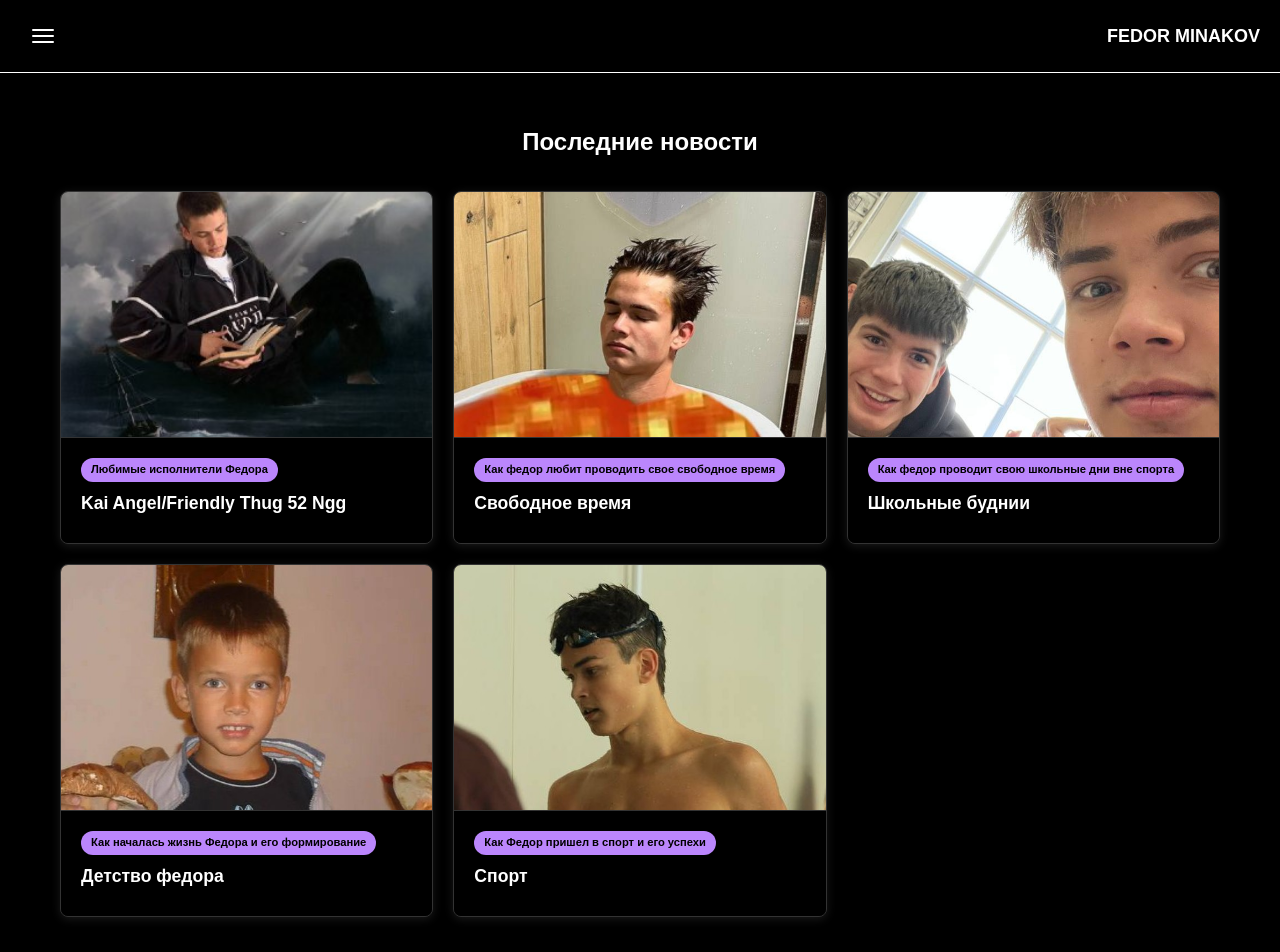
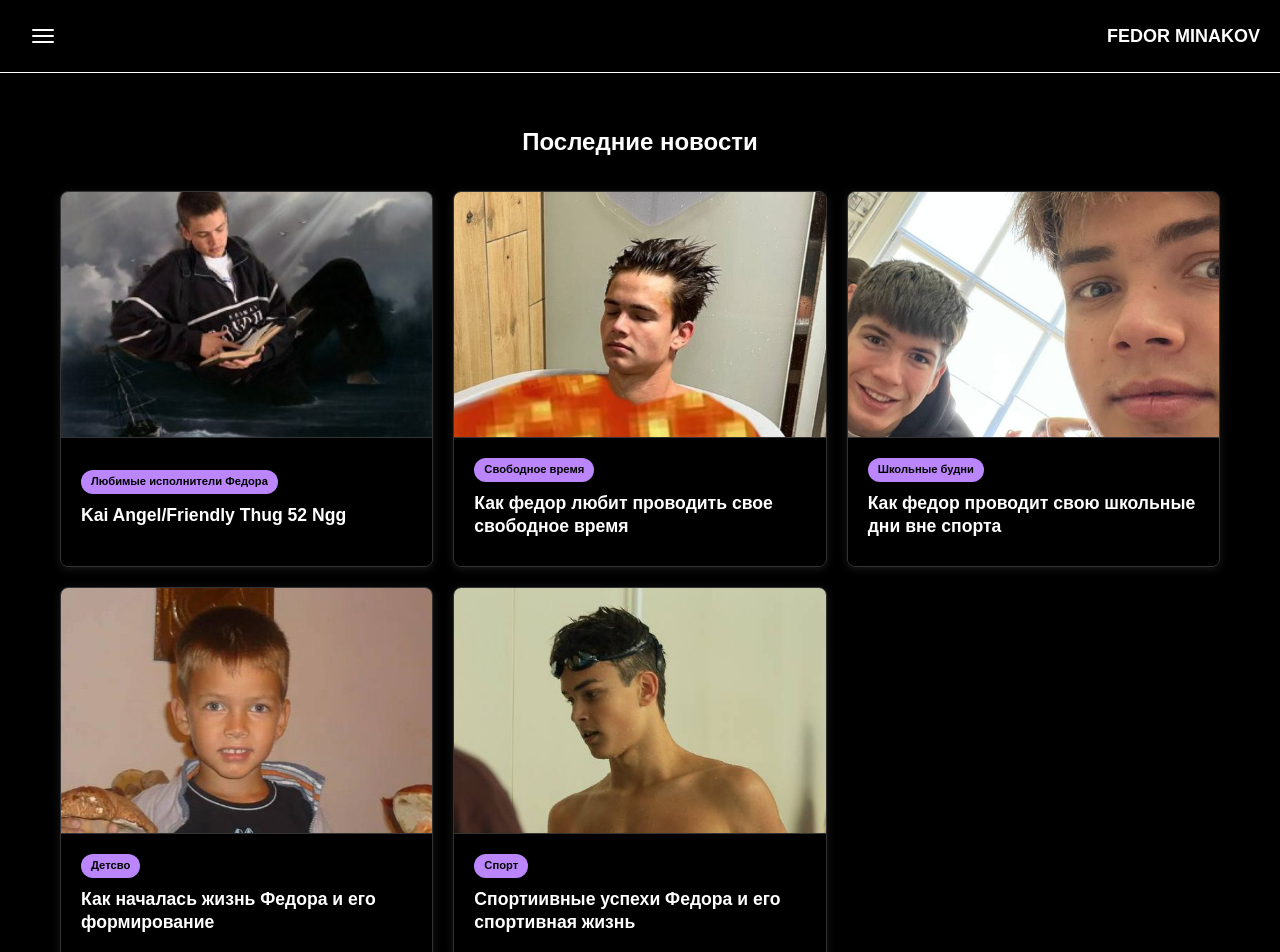
Before and after one commit to 1220maliar/FEDOR-MINAKOV, a React (Create React App) app: page / in a window 1280 px wide. Shown: the top 952 px of the page. Built offline with nearby package versions, Linux system fonts and the light colour scheme.

Commit message:
Изменение текста

```diff
--- a/src/App.js
+++ b/src/App.js
@@ -14,32 +14,32 @@ import './App.css';
 const news = [
   {
     id: 1,
-    title: 'Kai Angel/Friendly Thug 52 Ngg',
+    title: ' Kai Angel/Friendly Thug 52 Ngg',
     category: 'Любимые исполнители Федора',
     image: card1
   },
   {
     id: 2,
-    title: 'Свободное время',
-    category: 'Как федор любит проводить свое свободное время',
+    title: 'Как федор любит проводить свое свободное время ',
+    category: 'Свободное время',
     image: card2
   },
   {
     id: 3,
-    title: 'Школьные буднии',
-    category: 'Как федор проводит свою школьные дни вне спорта',
+    title: 'Как федор проводит свою школьные дни вне спорта',
+    category: 'Школьные будни',
     image: card3
   },
   {
     id: 4,
-    title: 'Детство федора',
-    category: 'Как началась жизнь Федора и его формирование',
+    title: 'Как началась жизнь Федора и его формирование',
+    category: 'Детсво ',
     image: card4
   },
   {
     id: 5,
-    title: 'Спорт',
-    category: 'Как Федор пришел в спорт и его успехи',
+    title: 'Cпортиивные успехи Федора и его спортивная жизнь',
+    category: 'Спорт',
     image: card5
   }
 ];
```
